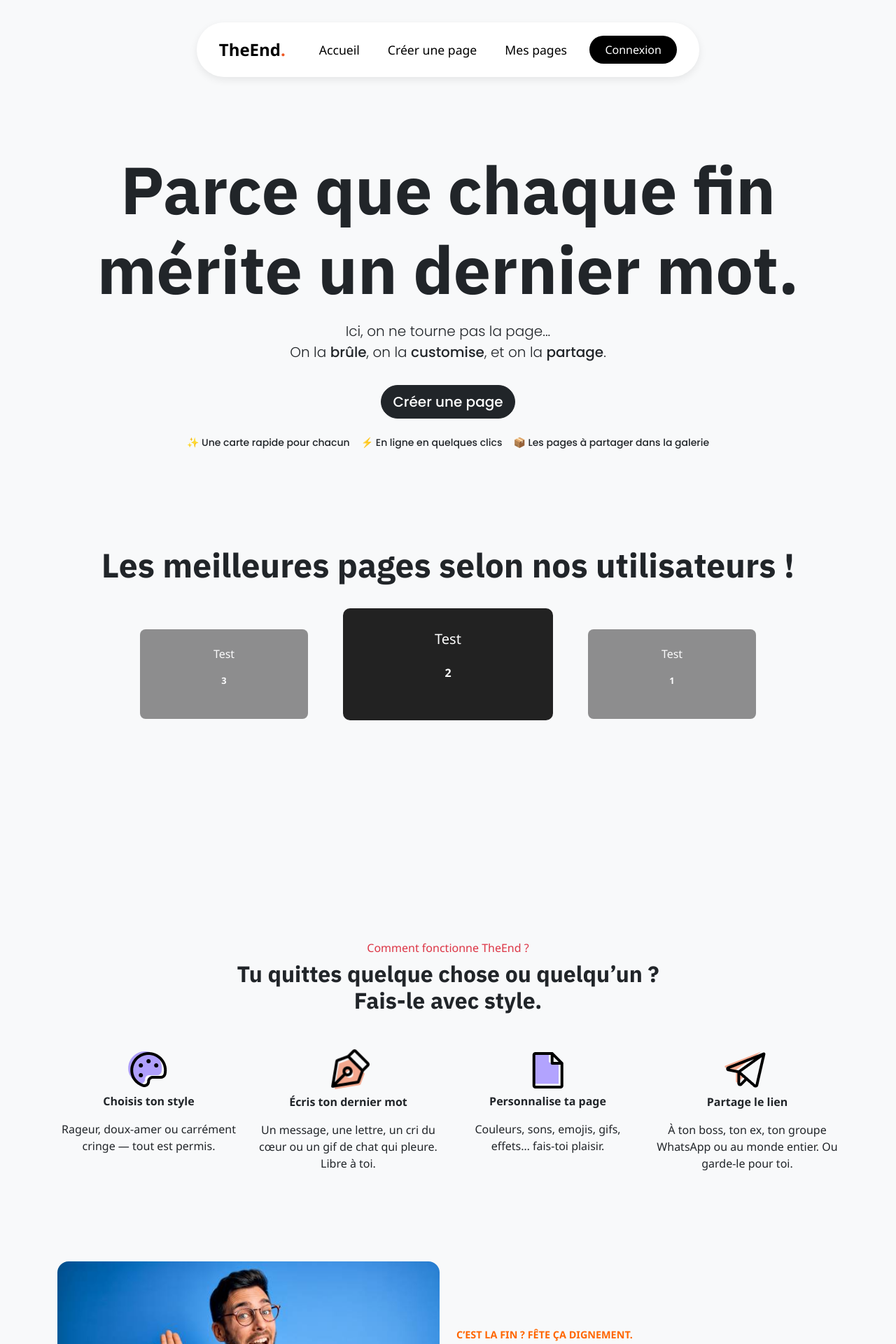
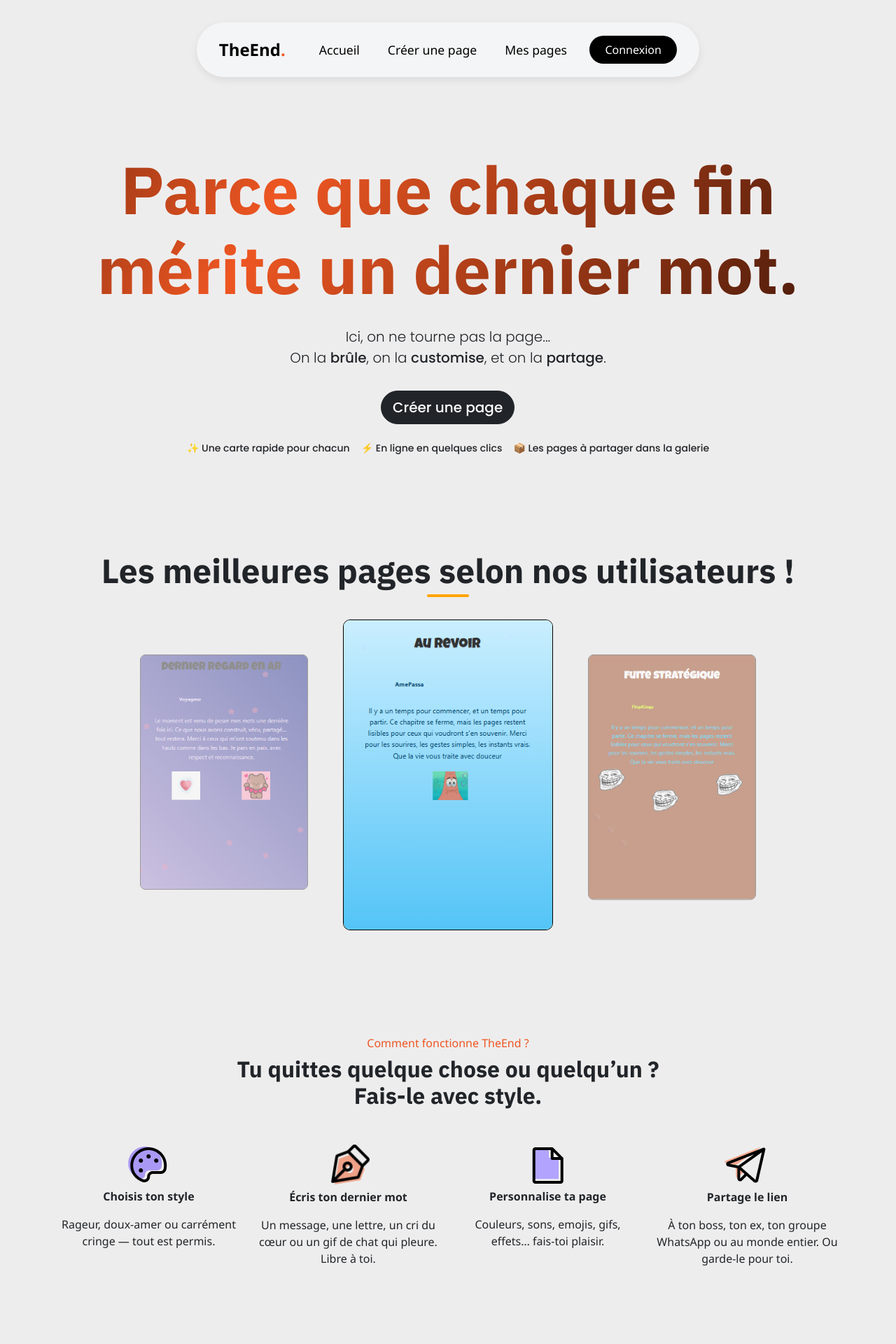
Before and after one commit to Alouda-Webcup/UI-UX, a PHP site: page / in a window 1280 px wide. Shown: the top 1920 px of the page at 70% size. Run offline with PHP 8.4, Linux system fonts and the light colour scheme.

Commit message:
fix : home design

```diff
--- a/assets/css/index.css
+++ b/assets/css/index.css
@@ -1,8 +1,9 @@
     body {
       font-family: 'Segoe UI', sans-serif;
-      background-color: #fff;
+      background-color: #d4d4d4;
       color: #000;
       padding-top: 150px;
+      overflow-x: hidden;
     }
 
     .hero {
@@ -10,6 +11,50 @@
         padding: 4rem 1rem;
         font-family: "Poppins", sans-serif;
     }
+    @keyframes shine {
+  0% {
+    background-position: -200%;
+  }
+  100% {
+    background-position: 200%;
+  }
+}
+
+.shiny-text {
+  position: relative;
+  display: inline-block;
+  background: linear-gradient(120deg, #000000 0%, #EE5622 40%, #000000 100%);
+  background-size: 200% auto;
+  color: #000;
+  background-clip: text;
+  -webkit-background-clip: text;
+  -webkit-text-fill-color: transparent;
+  animation: shine 2.5s linear infinite;
+}
+.lign {
+  position: relative;
+  display: inline-block;
+  padding-bottom: 0.5rem;
+}
+
+.lign::after {
+  content: "";
+  position: absolute;
+  left: 50%;
+  transform: translateX(-50%);
+  bottom: 0;
+  width: 60px;
+  height: 4px;
+  background-color: orange;
+  border-radius: 2px;
+}
+.text-orange {
+    color: #EE5622;
+}
+
+
+
+
 
     #title1 {
         font-family: "IBM Plex Sans", sans-serif;
@@ -39,7 +84,7 @@
     }
 
     .section-highlight .text-orange {
-        color: #FF6600;
+        color: #EE5622;
         font-weight: bold;
         text-transform: uppercase;
         font-size: 0.9rem;
@@ -100,9 +145,9 @@
     justify-content: center;
     position: relative;
     width: 100%;
-    height: 300px;
+    height: 500px;
     perspective: 500px;
-    margin-bottom: 5rem;
+
     }
 
     .carousel-slide {
@@ -133,12 +178,11 @@
     }
 
 
-    .carousel-slide .skill-box {
-    background: #222;
-    color: white;
-    padding: 2rem;
-    border-radius: 10px;
-    }
+   .carousel-slide .skill-box {
+  background: transparent;
+  padding: 0;
+  border-radius: 0;
+}
 
 
     .carousel-control-prev,
@@ -177,3 +221,10 @@
     .delay-1 { animation-delay: 0.3s; }
     .delay-2 { animation-delay: 0.6s; }
     .delay-3 { animation-delay: 0.9s; }
+
+    .carousel-slide .skill-box img {
+  border: 1px solid #000;     /* Bordure noire */
+  border-radius: 10px;        /* Coins arrondis pour harmoniser avec .skill-box */
+  width: 100%;                /* S’adapte au conteneur */
+  height: auto;               /* Garde les proportions */
+}
--- a/includes/navbar.php
+++ b/includes/navbar.php
@@ -8,13 +8,14 @@
   <link href="https://cdn.jsdelivr.net/npm/bootstrap@5.3.3/dist/css/bootstrap.min.css" rel="stylesheet" />
   <style>
     body {
-      background-color: #f8f9fa;
+      background-color:#eeeded;
       margin: 0;
       font-family: 'Segoe UI', Tahoma, Geneva, Verdana, sans-serif;
     }
 
     .navbar-capsule {
-      background: #fff;
+      background:rgba(248, 249, 250, 0.65);
+      backdrop-filter: blur(10px);
       border-radius: 60px;
       padding: 1rem 2rem;
       box-shadow: 0 4px 12px rgba(0,0,0,0.08);
--- a/index.php
+++ b/index.php
@@ -13,10 +13,8 @@
   <link href="https://cdn.jsdelivr.net/npm/bootstrap@5.3.3/dist/css/bootstrap.min.css" rel="stylesheet">
   <link href="https://cdn.jsdelivr.net/npm/aos@2.3.4/dist/aos.css" rel="stylesheet">
 
-
   <link rel="stylesheet" href="assets/css/index.css">
 </head>
-
 
 <body>
 
@@ -24,95 +22,78 @@
   <?php include('includes/navbar.php') ?>
 
   <!-- Hero -->
-  <section class="hero" data-aos="zoom-in">
-    <h1 class="display-5 fw-bold" id="title1">Parce que chaque fin<br>mérite un dernier mot.</h1>
-    <p class="lead mt-3 delay-2">Ici, on ne tourne pas la page...<br>On la <b>brûle</b>, on la <b>customise</b>, et on la <b>partage</b>.</p>
-    <a href="auth/login.php" class="btn btn-dark btn-lg mt-3 rounded-pill">Créer une page</a>
-    <div class="d-flex flex-wrap justify-content-center gap-3 mt-4">
+<section class="hero" data-aos="fade-down" data-aos-duration="600">
+  <h1 class="display-5 fw-bold shiny-text" id="title1" data-aos="fade-up" data-aos-delay="0">Parce que chaque fin<br>mérite un dernier mot.</h1>
+
+  <p class="lead mt-3" data-aos="zoom-in" data-aos-delay="300">
+    Ici, on ne tourne pas la page...<br>
+    On la <b>brûle</b>, on la <b>customise</b>, et on la <b>partage</b>.
+  </p>
+
+  <a href="auth/login.php" class="btn btn-dark btn-lg mt-3 rounded-pill" data-aos="zoom-out" data-aos-delay="600">
+    Créer une page
+  </a>
+
+  <div class="d-flex flex-wrap justify-content-center gap-3 mt-4" data-aos="fade-up" data-aos-delay="600">
     <small>✨ Une carte rapide pour chacun</small>
     <small>⚡ En ligne en quelques clics</small>
     <small>📦 Les pages à partager dans la galerie</small>
   </div>
 </section>
+
   <br>
 
-  <!--Carousel-->
-  <section class="d-flex flex-column align-items-center justify-content-center text-center py-5" id="carousel-section" data-aos="fade-up" data-aos-delay="200px">
+  <!-- Carousel -->
+  <section class="d-flex flex-column align-items-center justify-content-center text-center py-5" id="carousel-section" data-aos="fade-up" data-aos-delay="200">
     <div class="container text-center">
-        <h1 class="display-5 fw-bold" id="title3">Les meilleures pages selon nos utilisateurs !</h1>
+      <h1 class="display-5 fw-bold lign" id="title3">Les meilleures pages selon nos utilisateurs !</h1>
     </div>
 
     <div class="carousel-container w-100" style="max-width: 300px;">
       <br>
-
       <div class="carousel-wrapper" id="custom-carousel">
-
-      <!-- Slide 1 -->
         <div class="carousel-slide active">
           <div class="skill-box text-center">
-          <h5 class="mb-4">Test</h5>
-          <div class="row justify-content-center">
-            <div class="col-6 mb-4">
-              <div><strong>3</strong></div>
+            <img src="assets/img/image1.png">
+          </div>
+        </div>
+        <div class="carousel-slide">
+          <div class="skill-box text-center">
+            <img src="assets/img/image2.png">
+          </div>
+        </div>
+        <div class="carousel-slide">
+          <div class="skill-box text-center">
+            <img src="assets/img/image3.png">
           </div>
         </div>
       </div>
     </div>
-
-      <!-- Slide 2 -->
-      <div class="carousel-slide">
-        <div class="skill-box text-center">
-          <h5 class="mb-4">Test</h5>
-          <div class="row justify-content-center">
-            <div class="col-6 mb-4">
-              <div><strong>2</strong></div>
-            </div>
-          </div>
-        </div>
-      </div>
-
-      <!-- Slide 3 -->
-      <div class="carousel-slide">
-        <div class="skill-box text-center">
-          <h5 class="mb-4">Test</h5>
-          <div class="row justify-content-center">
-            <div class="col-6 mb-4">
-              <div><strong>1</strong></div>
-            </div>
-          </div>
-        </div>
-      </div>
-
-    </div>
-  </div>
   </section>
-
-
 
   <!-- Mini Tutoriel -->
   <section class="features container">
     <div class="row" data-aos="fade-up" data-aos-delay="300">
-    <h6 class="text-danger mb-2">Comment fonctionne TheEnd ?</h6>
+      <h6 class="text-orange mb-2">Comment fonctionne TheEnd ?</h6>
       <h2 class="fw-bold mb-5" id="title2">Tu quittes quelque chose ou quelqu’un ?<br>Fais-le avec style.</h2>
     </div>
-
     <div class="row text-center">
-      <div class="col-md-3" data-aos="fade-up" data-aos-delay="400">
+      <div class="col-md-3" data-aos="zoom-in-up" data-aos-delay="400">
         <img src="assets/img/palette.png" class="img-fluid w-25">
         <p><b>Choisis ton style</b></p>
         <p>Rageur, doux-amer ou carrément cringe — tout est permis.</p>
       </div>
-      <div class="col-md-3" data-aos="fade-up" data-aos-delay="600">
+      <div class="col-md-3" data-aos="zoom-in-up" data-aos-delay="600">
         <img src="assets/img/pen.png" class="img-fluid w-25">
         <p><b>Écris ton dernier mot</b></p>
         <p>Un message, une lettre, un cri du cœur ou un gif de chat qui pleure. Libre à toi.</p>
       </div>
-      <div class="col-md-3" data-aos="fade-up" data-aos-delay="800">
+      <div class="col-md-3" data-aos="zoom-in-up" data-aos-delay="800">
         <img src="assets/img/paper.png" class="img-fluid w-25">
         <p><b>Personnalise ta page</b></p>
         <p>Couleurs, sons, emojis, gifs, effets… fais-toi plaisir.</p>
       </div>
-      <div class="col-md-3" data-aos="fade-up" data-aos-delay="1000">
+      <div class="col-md-3" data-aos="zoom-in-up" data-aos-delay="1000">
         <img src="assets/img/airplane.png" class="img-fluid w-25">
         <p><b>Partage le lien</b></p>
         <p>À ton boss, ton ex, ton groupe WhatsApp ou au monde entier. Ou garde-le pour toi.</p>
@@ -120,16 +101,15 @@
     </div>
   </section>
 
-  <!-- Section Presentation -->
-  <section class="section-highlight container fade-in delay-1">
+  <!-- Section Présentation -->
+  <section class="section-highlight container">
     <div class="row">
-        <div class="col-md-6" data-aos="fade-up" data-aos-delay="400">
+      <div class="col-md-6" data-aos="fade-right" data-aos-delay="400">
         <img src="assets/img/palmsupguy.png">
       </div>
-
-        <div class="col-md-6" data-aos="fade-up" data-aos-delay="400">
+      <div class="col-md-6" data-aos="fade-left" data-aos-delay="600">
         <br>
-        <p class="text-orange">C’est     la fin ? Fête ça dignement.</p>
+        <p class="text-orange">C’est la fin ? Fête ça dignement.</p>
         <h3 class="fw-bold" id="title2">Ne pars pas sans dire un dernier mot.</h3>
         <p class="mt-3">TheEnd.page t’aide pour créer ta page de départ pleine de style (ou de larmes).</p>
         <br>
@@ -139,26 +119,29 @@
   </section>
 
   <!-- Section Pourquoi -->
-  <section class="section-highlight container fade-in delay-1">
+  <section class="section-highlight container">
     <div class="row flex-md-row-reverse">
-      <div class="col-md-6" data-aos="fade-up" data-aos-delay="400">
+      <div class="col-md-6" data-aos="fade-left" data-aos-delay="400">
         <img src="assets/img/palmsupgirl.png">
       </div>
-      <div class="col-md-6" data-aos="fade-up" data-aos-delay="400">
+      <div class="col-md-6" data-aos="fade-right" data-aos-delay="600">
         <br>
         <p class="text-orange">C’est la fin ? Fête ça dignement.</p>
         <h3 class="fw-bold" id="title2">Pourquoi utiliser TheEnd.page ?</h3>
         <p class="mt-3">Parce que parfois, une fin ça peut aussi faire du bien. <br> Ou parce qu'il faut laisser une trace de tout ce qu'on a perdu.</p>
         <br>
-        <a href="auth/login.php" class="btn-custom">Créer une page</a>
+        <a href="auth/login.php" class="btn-custom">Voir mes projets</a>
       </div>
     </div>
   </section>
 
+  <!-- Scripts -->
   <script src="https://cdn.jsdelivr.net/npm/aos@2.3.4/dist/aos.js"></script>
   <script>
     AOS.init({
-    once: true
+      once: true,
+      duration: 800,
+      easing: 'ease-in-out'
     });
   </script>
 
```
Also changed, not shown: assets/img/image1.png (added), assets/img/image2.png (added), assets/img/image3.png (added). Lines whose indentation alone changed are shown as unchanged.
